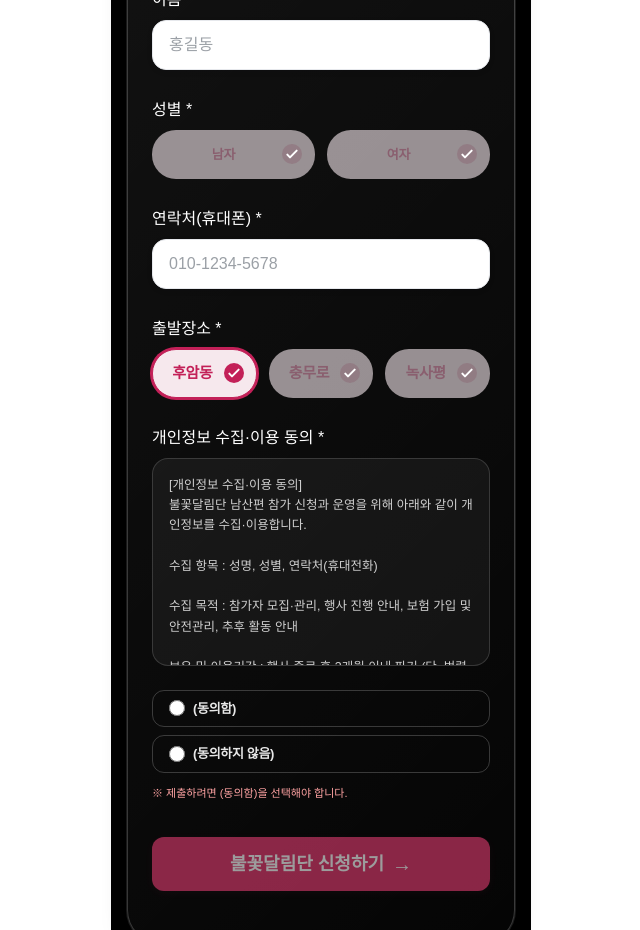
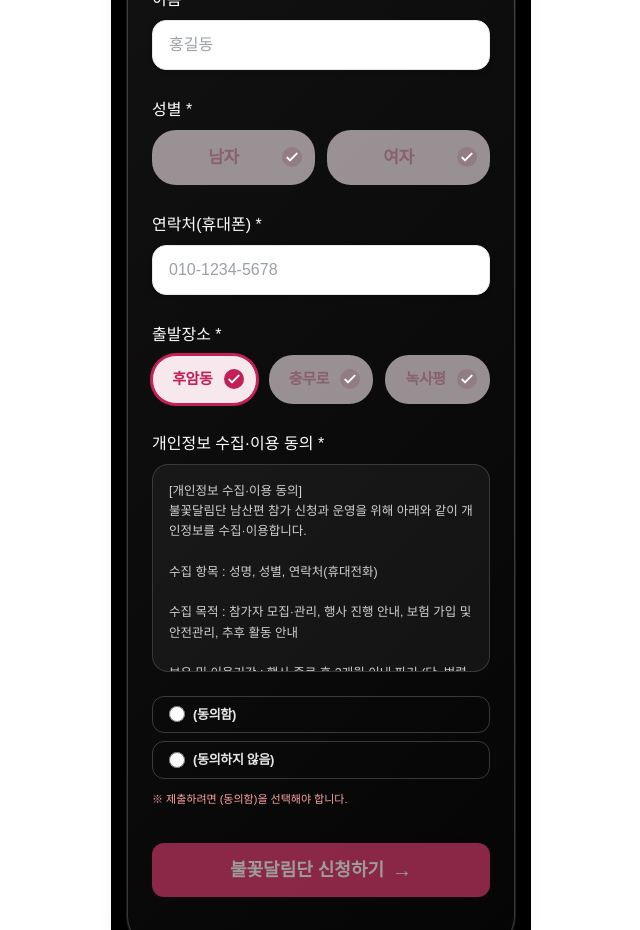
Before and after one commit to Hwang9170/fire_v3, a Next.js app: page /apply in a window 1280 px wide. Shown: the part 1100-2030 px from the top of the page, without its empty margins (319-959 px from the left). Built offline with nearby package versions, Linux system fonts and the light colour scheme.

Commit message:
남녀 수정

```diff
--- a/src/app/apply/page.tsx
+++ b/src/app/apply/page.tsx
@@ -85,7 +85,7 @@ export default function ApplyPage() {
                         type="button"
                         onClick={() => setGender(g)}
                         aria-pressed={active}
-                        className={`seg-gender group relative flex items-center justify-center rounded-3xl px-5 py-3.5 text-[13px] font-bold tracking-tight transition
+                        className={`seg-gender group relative flex items-center justify-center rounded-3xl px-5 py-3.5 text-[17px] font-bold tracking-tight transition
                           ${active ? 'bg-[#F6E8ED] text-[#C32058] shadow-[0_0_0_2px_#C32058] border border-[#C32058]' : 'bg-[#F6E8ED]/60 text-[#8A5F6F] border border-transparent hover:bg-[#F6E8ED]/70'}`}
                       >
                         <span className="whitespace-nowrap pr-5">{g}</span>
```
